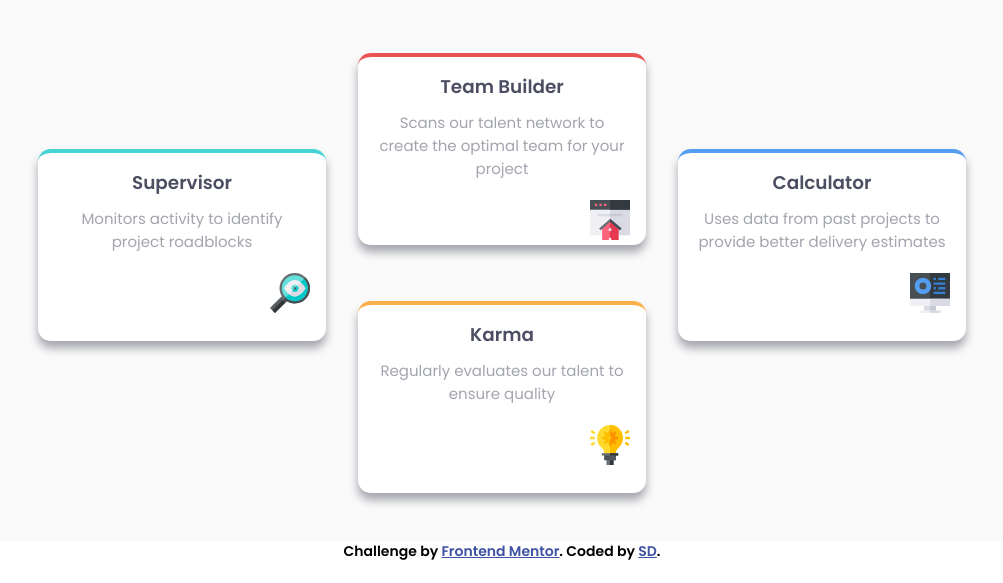
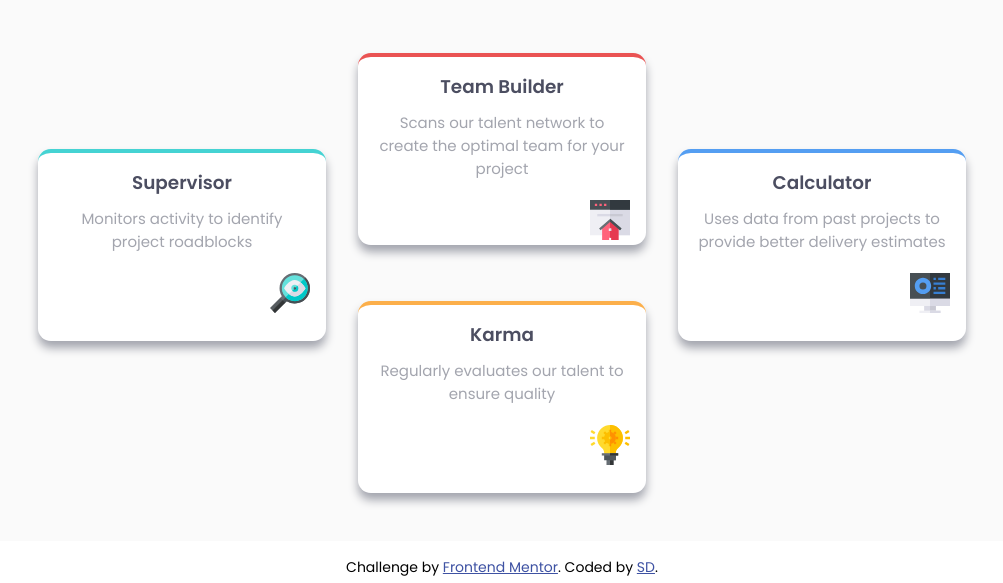
Before and after one commit to siddhivitadhekale/four-card-feature-section, a plain HTML site: page index.html in a window 1280 px wide. Shown: the part 217-800 px from the top of the page, without its empty margins (138-1141 px from the left). Drawn offline with Linux system fonts and the light colour scheme.

Commit message:
2nd commit

```diff
--- a/style.css
+++ b/style.css
@@ -37,7 +37,8 @@ h1 {
 .attribution {
   font-size: 14px;
   text-align: center;
-  font-weight: var(--fw-600);
+  font-weight: var(--fw-400);
+  margin-top: 1rem;
 }
 .attribution a {
   color: hsl(228, 45%, 44%);
```
